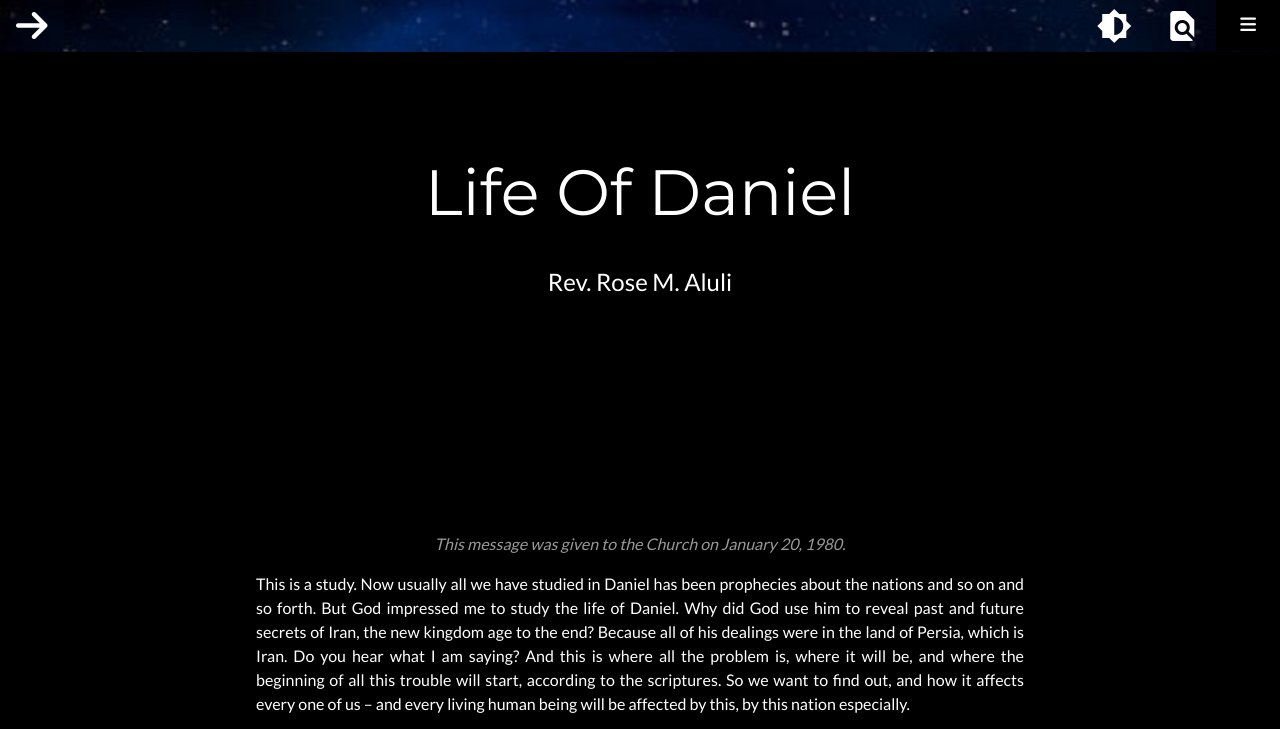
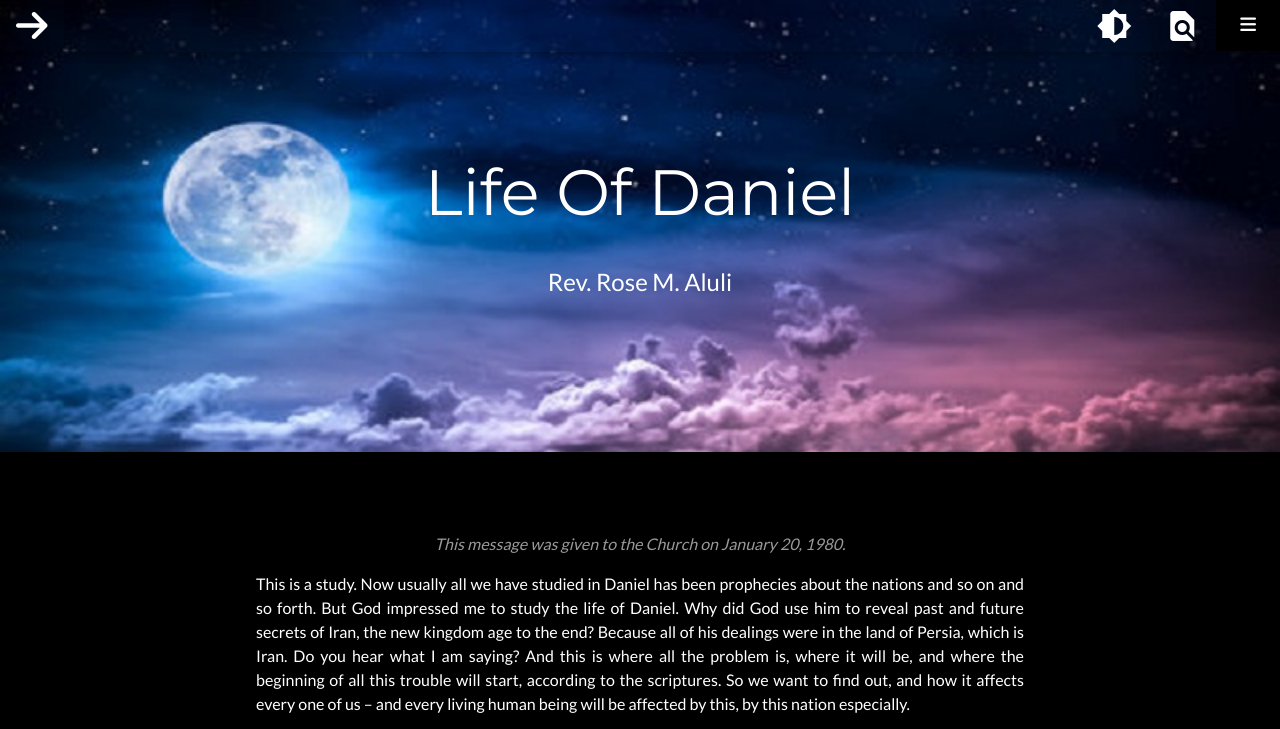
Before and after one commit to throwchris/lod, a plain HTML site: page index.html in a window 1280 px wide. Shown: the top 729 px of the page. Drawn offline with nearby package versions, Linux system fonts and the light colour scheme.

Commit message:
Update index.html

```diff
--- a/index.html
+++ b/index.html
@@ -70,7 +70,7 @@ body,h1,h2,h3,h4,h5,h6 {font-family: "Lato", sans-serif}
 </div>
 
 <!-- Header -->
-<header class="w3-container w3-center" style="padding:128px 16px" style="background-image: url('moon.jpg'); background-size: cover;">
+<header class="w3-container w3-center" style="padding:128px 16px; background-image: url('moon.jpg'); background-size: cover;">
   <h1 class="w3-margin w3-jumbo w3-text-white">Life Of Daniel</h1>
   <p class="w3-xlarge w3-text-white">Rev. Rose M. Aluli</p>
   <!-- <button class="w3-button w3-black w3-padding-large w3-large w3-margin-top">Get Started</button> -->
```
